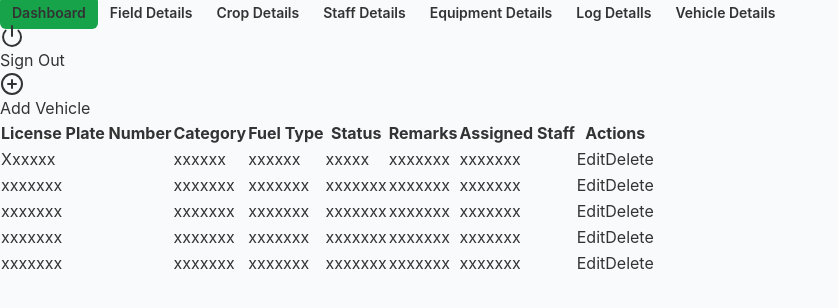
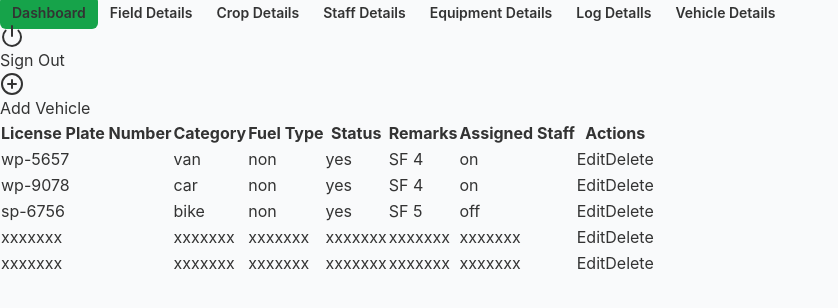
Before and after one commit to SandulRusara/green-shadow-react-pos, a React (Vite) app: page /vehicle in a window 1280 px wide. Shown: the top 308 px of the page, without its empty margins (0-838 px from the left). Built offline with nearby package versions, Linux system fonts and the light colour scheme.

Commit message:
table data update

```diff
--- a/src/pages/Crop.tsx
+++ b/src/pages/Crop.tsx
@@ -1,6 +1,6 @@
 
 import { Addbutton } from "../components/Addbutton";
-import field from "../assets/field.png";
+import field from "../assets/cHJpdmF0ZS9sci9pbWFnZXMvd2Vic2l0ZS8yMDIyLTA1L3drMTA0MDUxODUyLWltYWdlLWtwNmNlbzQ0LWtwNmRvNmJmLmpwZw.webp";
 import { Modal } from "../components/Modal";
 import { Savebutton } from "../components/Savebutton";
 import { Updatebutton } from "../components/Updatebutton";
--- a/src/pages/Log.tsx
+++ b/src/pages/Log.tsx
@@ -1,10 +1,10 @@
-import { Cards } from "../components/Cards";
+
 import { Addbutton } from "../components/Addbutton";
-import field from "../assets/field.png";
+import field from "../assets/cHJpdmF0ZS9sci9pbWFnZXMvd2Vic2l0ZS8yMDIyLTA1L3drMTA0MDUxODUyLWltYWdlLWtwNmNlbzQ0LWtwNmRvNmJmLmpwZw.webp";
 import { Modal } from "../components/Modal";
 import { Savebutton } from "../components/Savebutton";
 import { Updatebutton } from "../components/Updatebutton";
-import { Calender } from "../components/Calender";
+
 import { useDispatch, useSelector } from "react-redux";
 import { closeModal, openModal } from "../reducers/ModalSlice";
 import { motion } from "motion/react";
--- a/src/pages/Vehicle.tsx
+++ b/src/pages/Vehicle.tsx
@@ -69,12 +69,12 @@ export function Vehicle() {
           </thead>
           <tbody className="bg-slate-100 cursor-pointer">
             <tr className="hover:bg-slate-200 border-b border-gray-950 font-bold">
-              <td className="px-6 py-4">Xxxxxx</td>
-              <td className="px-6 py-4">xxxxxx</td>
-              <td className="px-6 py-4">xxxxxx</td>
-              <td className="px-6 py-4">xxxxx</td>
-              <td className="px-6 py-4">xxxxxxx</td>
-              <td className="px-6 py-4">xxxxxxx</td>
+              <td className="px-6 py-4">wp-5657</td>
+              <td className="px-6 py-4">van</td>
+              <td className="px-6 py-4">non</td>
+              <td className="px-6 py-4">yes</td>
+              <td className="px-6 py-4">SF 4</td>
+              <td className="px-6 py-4">on</td>
               <td className="px-6 py-4">
                 <a
                   href="#"
@@ -91,12 +91,12 @@ export function Vehicle() {
               </td>
             </tr>
             <tr className="hover:bg-slate-200 border-b border-gray-950 font-bold">
-              <td className="px-6 py-4">xxxxxxx</td>
-              <td className="px-6 py-4">xxxxxxx</td>
-              <td className="px-6 py-4">xxxxxxx</td>
-              <td className="px-6 py-4">xxxxxxx</td>
-              <td className="px-6 py-4">xxxxxxx</td>
-              <td className="px-6 py-4">xxxxxxx</td>
+              <td className="px-6 py-4">wp-9078</td>
+              <td className="px-6 py-4">car</td>
+              <td className="px-6 py-4">non</td>
+              <td className="px-6 py-4">yes</td>
+              <td className="px-6 py-4">SF 4</td>
+              <td className="px-6 py-4">on</td>
               <td className="px-6 py-4">
                 <a
                   href="#"
@@ -113,12 +113,12 @@ export function Vehicle() {
               </td>
             </tr>
             <tr className="hover:bg-slate-200 border-b border-gray-950 font-bold">
-              <td className="px-6 py-4">xxxxxxx</td>
-              <td className="px-6 py-4">xxxxxxx</td>
-              <td className="px-6 py-4">xxxxxxx</td>
-              <td className="px-6 py-4">xxxxxxx</td>
-              <td className="px-6 py-4">xxxxxxx</td>
-              <td className="px-6 py-4">xxxxxxx</td>
+              <td className="px-6 py-4">sp-6756</td>
+              <td className="px-6 py-4">bike</td>
+              <td className="px-6 py-4">non</td>
+              <td className="px-6 py-4">yes</td>
+              <td className="px-6 py-4">SF 5</td>
+              <td className="px-6 py-4">off</td>
               <td className="px-6 py-4">
                 <a
                   href="#"
```
Also changed, not shown: src/assets/field.png (deleted).
